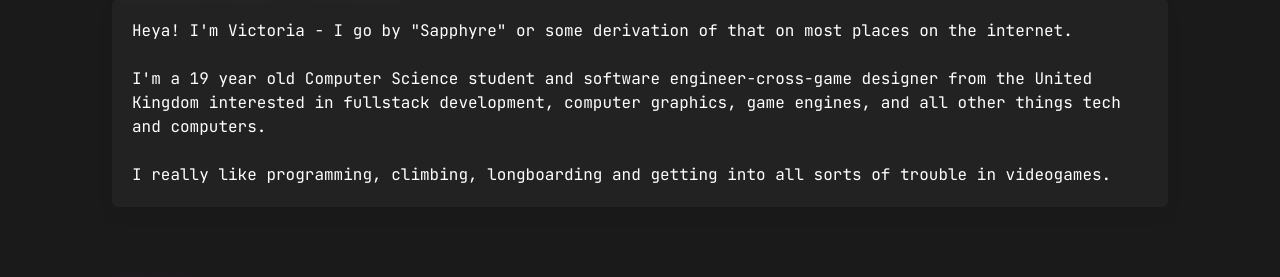
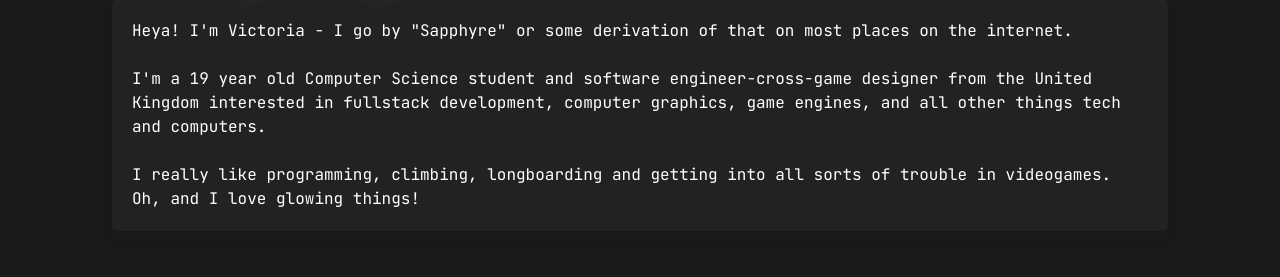
Before and after one commit to sapphyree/sapphyree.github.io, a Gatsby site: page /about in a window 1280 px wide. Shown: the part 241-518 px from the top of the page. Built offline with nearby package versions, Linux system fonts and the light colour scheme; Gatsby itself is replaced by a stand-in of ours.

Commit message:
Update general stuff

```diff
--- a/src/pages/about.js
+++ b/src/pages/about.js
@@ -11,7 +11,7 @@ export default function AboutPage () {
           <div className="block">Heya! I'm Victoria - I go by "Sapphyre" or some derivation of that on most places on the internet.</div>
           <div className="block">I'm a 19 year old Computer Science student and software engineer-cross-game designer from the United Kingdom interested in fullstack development,
             computer graphics, game engines, and all other things tech and computers.</div>
-          <div className="block">I really like programming, climbing, longboarding and getting into all sorts of trouble in videogames.</div>
+          <div className="block">I really like programming, climbing, longboarding and getting into all sorts of trouble in videogames. Oh, and I love glowing things!</div>
         </div>
       </section>
       <section className="section">
--- a/src/styles/global.scss
+++ b/src/styles/global.scss
@@ -17,6 +17,7 @@ $navbar-background-color: $black;
 $navbar-tab-active-border-bottom-color: #f685fc;
 $navbar-tab-hover-border-bottom-color: #f685fc;
 $navbar-padding-horizontal: 10rem;
+$content-heading-color: $white;
 
 .glowBlue {
     color: #fff;
```
